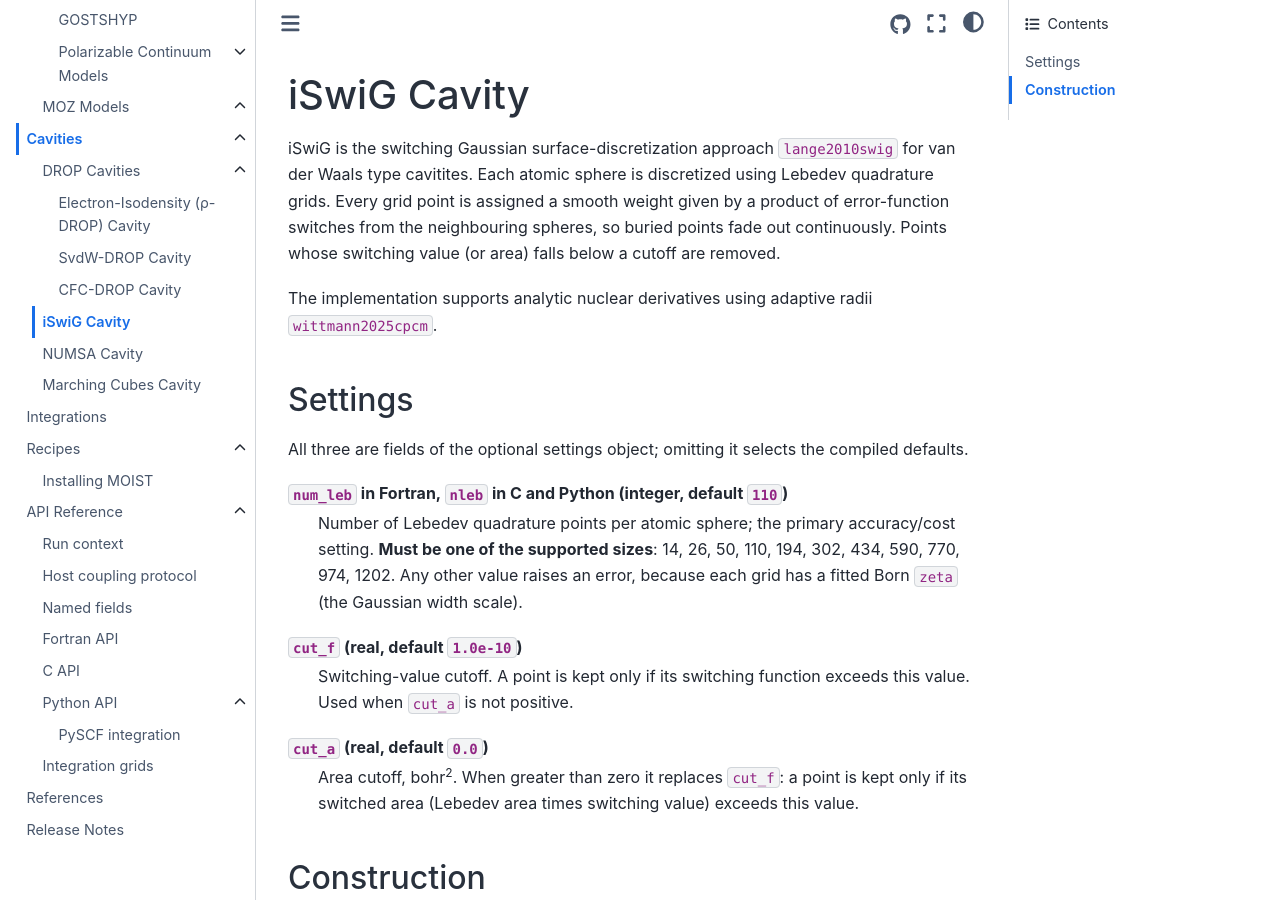
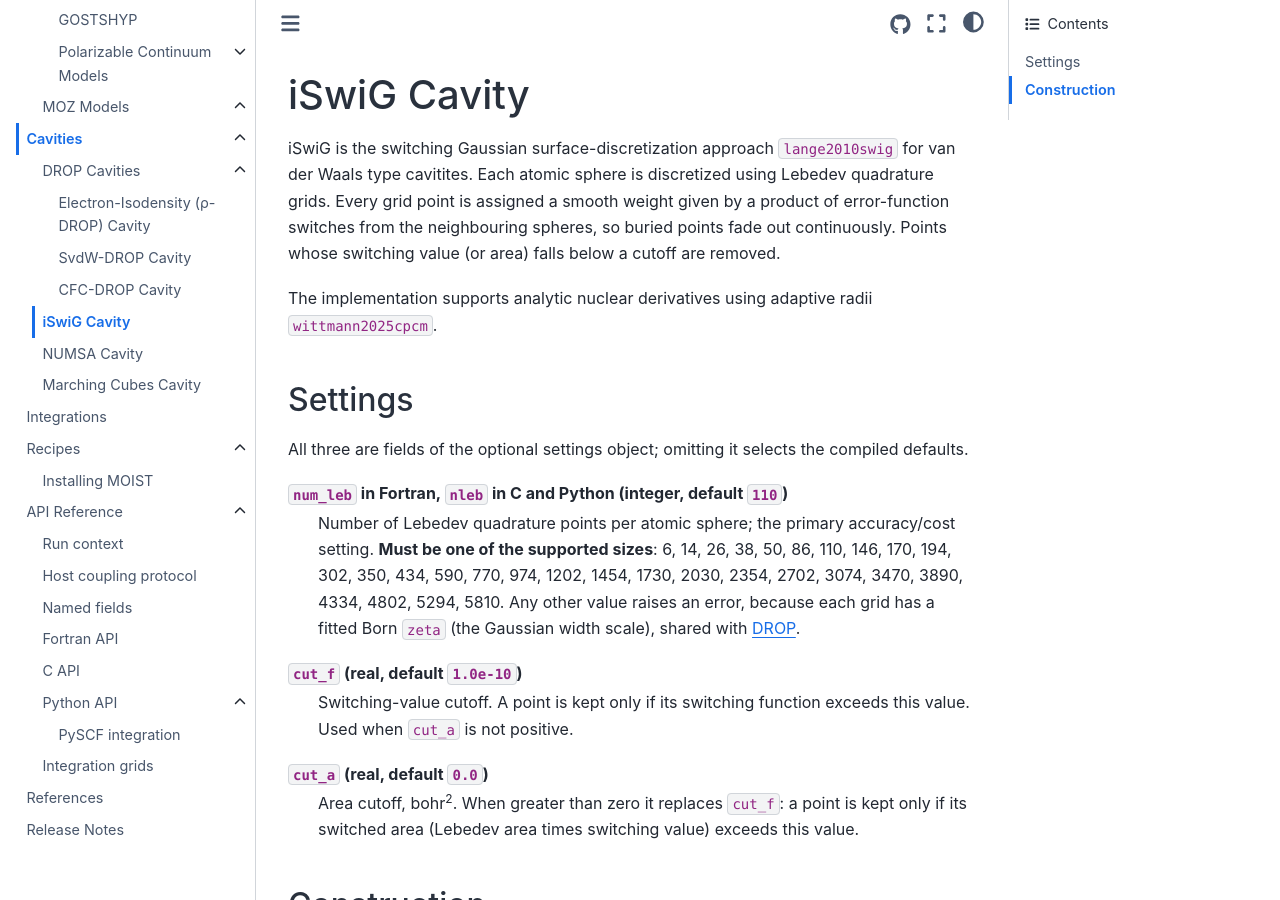
Before and after one commit to lukaswittmann/moist, a Sphinx documentation site: the page built from docs/cavities/iswig.rst, in a window 1280 px wide and 900 px high. Built offline with Sphinx 7.4.7 and the Sphinx Book theme 1.1.4, drawn with Linux system fonts in a browser that asks for light colours; pages that are not in the unit, such as notebooks, are missing from menus; cross-references to code outside the pages are shown as plain code.

Commit message:
Fixed born fit appraoch; made new zeta values global and consistent

```diff
--- a/docs/cavities/iswig.rst
+++ b/docs/cavities/iswig.rst
@@ -15,8 +15,8 @@ All three are fields of the optional settings object; omitting it selects the co
 
 ``num_leb`` in Fortran, ``nleb`` in C and Python (integer, default ``110``)
    Number of Lebedev quadrature points per atomic sphere; the primary accuracy/cost setting.
-   **Must be one of the supported sizes**: 14, 26, 50, 110, 194, 302, 434, 590, 770, 974, 1202.
-   Any other value raises an error, because each grid has a fitted Born ``zeta`` (the Gaussian width scale).
+   **Must be one of the supported sizes**: 6, 14, 26, 38, 50, 86, 110, 146, 170, 194, 302, 350, 434, 590, 770, 974, 1202, 1454, 1730, 2030, 2354, 2702, 3074, 3470, 3890, 4334, 4802, 5294, 5810.
+   Any other value raises an error, because each grid has a fitted Born ``zeta`` (the Gaussian width scale), shared with :doc:`DROP <drop>`.
 
 ``cut_f`` (real, default ``1.0e-10``)
    Switching-value cutoff. A point is kept only if its switching function exceeds this value. Used when ``cut_a`` is not positive.
```
Also changed, not shown: 11 other files.
